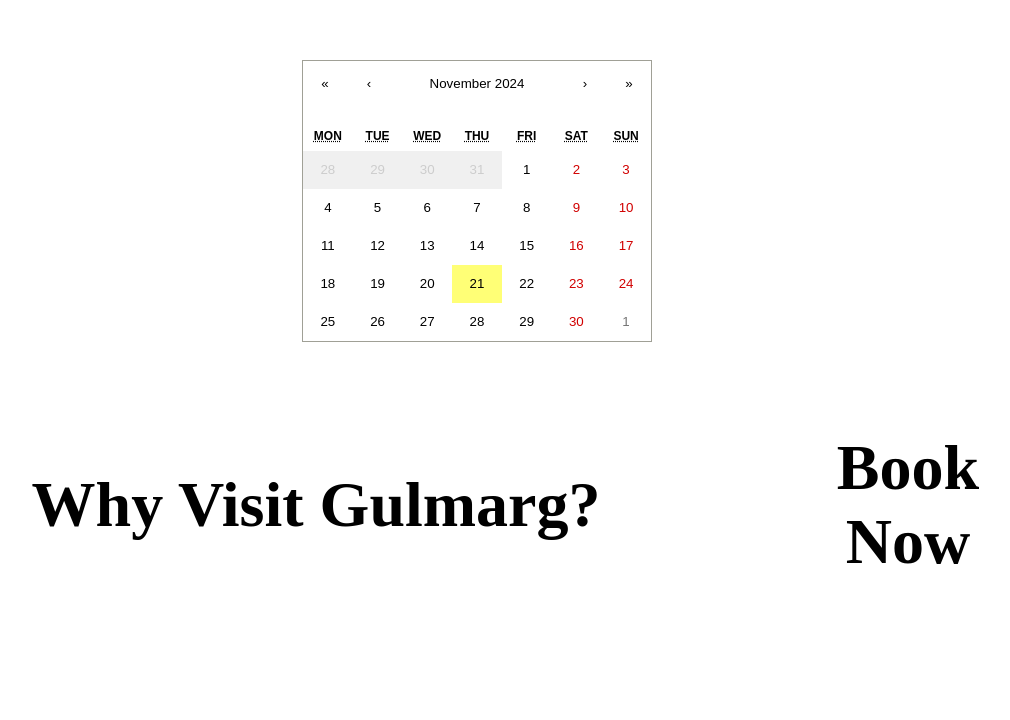
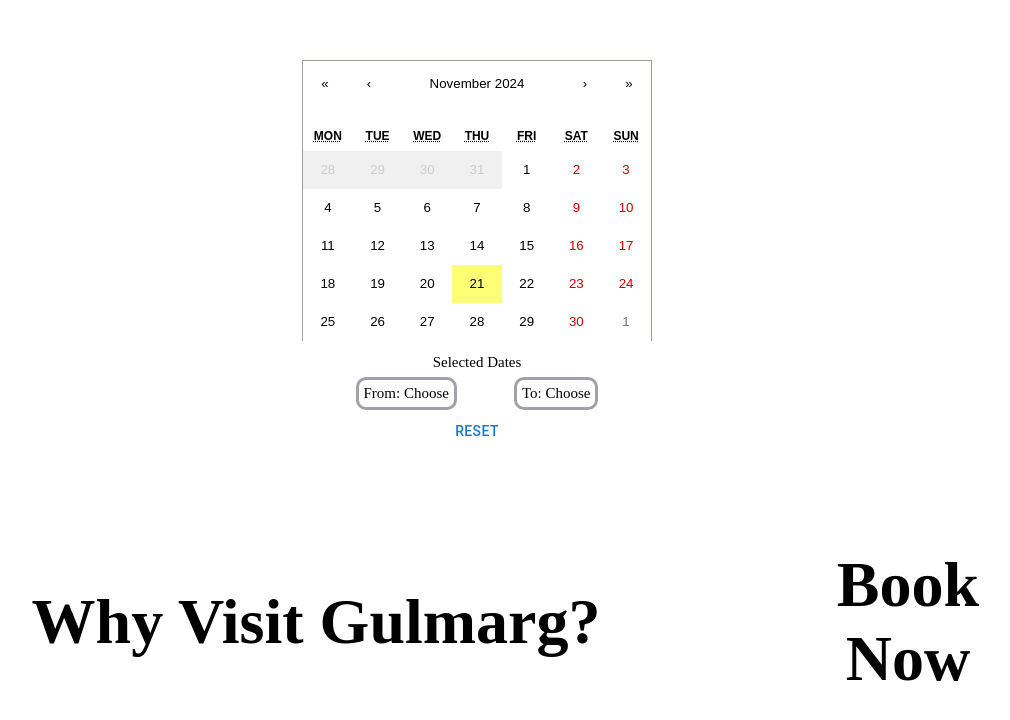
Before and after one commit to mohsinfourkites/react-express-project, a Next.js app in the folder travel-react-frontend/: page /InfoPages/Gulmarg/Gulmarg in a window 1280 px wide. Shown: the top 720 px of the page, without its empty margins (163-1173 px from the left). Built offline with nearby package versions, Linux system fonts and the light colour scheme.

Commit message:
Calender fix

```diff
--- a/travel-react-frontend/src/components/DateRangePicker/DateRangePicker.module.scss
+++ b/travel-react-frontend/src/components/DateRangePicker/DateRangePicker.module.scss
@@ -103,7 +103,7 @@
     flex-direction: row;
     margin: 1px;
     padding: 1px;
-    gap: 75px;
+    gap: 55px;
 
     .selectedDatesFrom {
       margin: 1px;
@@ -120,3 +120,13 @@
     }
   }
 }
+
+.resetButton {
+    margin-top: 10px;
+    background-color: #35638C; // Example color, adjust as needed
+    color: white;
+    &:hover {
+      background-color: #4D8DC9; // Example hover color, adjust as needed
+      color: white;
+    }
+  }
--- a/travel-react-frontend/src/components/DateRangePicker/DateRangePicker.tsx
+++ b/travel-react-frontend/src/components/DateRangePicker/DateRangePicker.tsx
@@ -1,7 +1,7 @@
 import React, { useState } from "react";
 import Calendar from "react-calendar";
 import "react-calendar/dist/Calendar.css";
-import { Box, Typography } from "@mui/material";
+import { Box, Typography, Button } from "@mui/material";
 import styles from "./DateRangePicker.module.scss";
 
 type DateRange = [Date | null, Date | null];
@@ -14,6 +14,10 @@
     if (Array.isArray(value)) {
       setDateRange(value);
     }
+  };
+
+  const handleReset = () => {
+    setDateRange([null, null]);
   };
 
   const tileDisabled = ({ date }: { date: Date }) => {
@@ -51,19 +55,20 @@
         tileClassName={tileClassName}
       />
 
-      {dateRange[0] && dateRange[1] && (
       <div className={styles.selectedDatesBox}>
         <div className={styles.selectedDatesText}>Selected Dates</div>
         <div className={styles.selectedDatesFromToBox}>
           <div className={styles.selectedDatesFrom}>
-              From {dateRange[0].toLocaleDateString()}
+            From: {dateRange[0] ? dateRange[0].toLocaleDateString() : "Choose"}
           </div>
           <div className={styles.selectedDatesTo}>
-              To {dateRange[1].toLocaleDateString()}
+            To: {dateRange[1] ? dateRange[1].toLocaleDateString() : "Choose "}
           </div>
         </div>
+        <Button onClick={handleReset} className={styles.resetButton}>
+          Reset
+        </Button>
       </div>
-      )}
     </Box>
   );
 };
```
Lines whose indentation alone changed are shown as unchanged.
